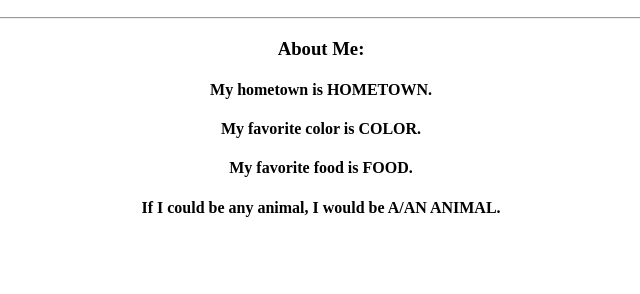
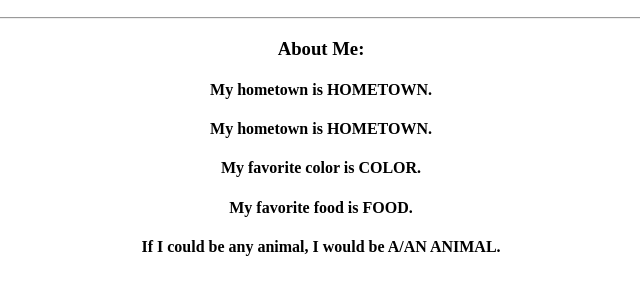
Before and after one commit to SamadAfzal/github-practice, a plain HTML site: page index.html in a window 1280 px wide. Shown: the part 110-404 px from the top of the page, without its empty margins (319-959 px from the left). Drawn offline with Linux system fonts and the light colour scheme.

Commit message:
Added H4 tag

```diff
--- a/index.html
+++ b/index.html
@@ -12,6 +12,7 @@
 				<hr>
 				<h3>About Me:</h3>
 					<h4>My hometown is HOMETOWN.</h4>
+                    <h4>My hometown is HOMETOWN.</h4>
 					<h4>My favorite color is COLOR.</h4>
 					<h4>My favorite food is FOOD.</h4>
 					<h4>If I could be any animal, I would be A/AN ANIMAL.</h4>
```
